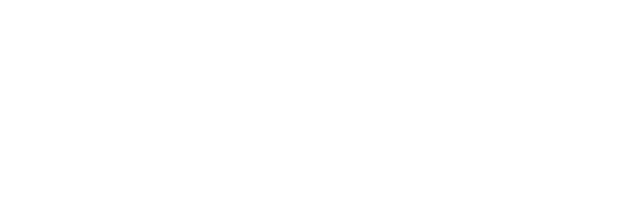
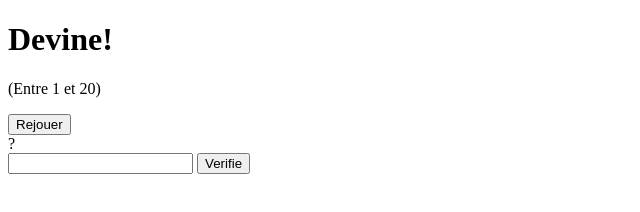
Before and after one commit to Peptobiscotte/devinombre, a plain HTML site: page index.html in a window 1280 px wide. Shown: the whole page, without its empty margins (0-640 px from the left). Drawn offline with Linux system fonts and the light colour scheme.

Commit message:
index page v1

```diff
--- a/index.html
+++ b/index.html
@@ -2,14 +2,26 @@
 <html lang="fr">
 
 <head>
-    <meta charset="UTF-8">
-    <meta name="viewport" content="width=device-width, initial-scale=1.0">
-    <meta http-equiv="X-UA-Compatible" content="ie=edge">
-    <title>HTML 5 Boilerplate</title>
-    <link rel="stylesheet" href="style.css">
+    <meta charset="UTF-8" />
+    <meta name="viewport" content="width=device-width, initial-scale=1.0" />
+    <meta http-equiv="X-UA-Compatible" content="ie=edge" />
+    <link rel="stylesheet" href="style.css" />
+    <title>Devinombre</title>
 </head>
 
 <body>
+    <header>
+        <h1>Devine!</h1>
+        <p>(Entre 1 et 20)</p>
+        <button>Rejouer</button>
+        <div>?</div>
+    </header>
+    <main>
+        <section>
+            <input type="number" />
+            <button>Verifie</button>
+        </section>
+    </main>
     <script src="script.js"></script>
 </body>
 
```
